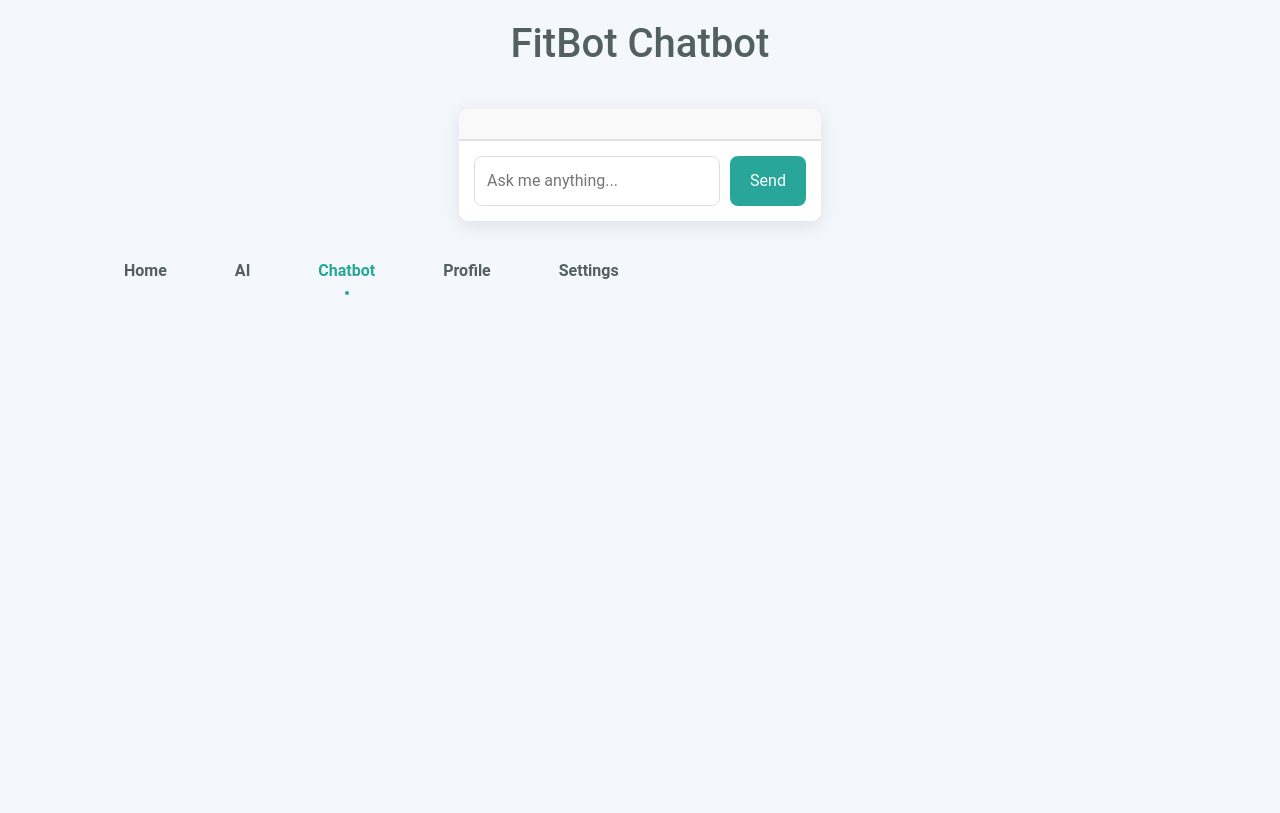
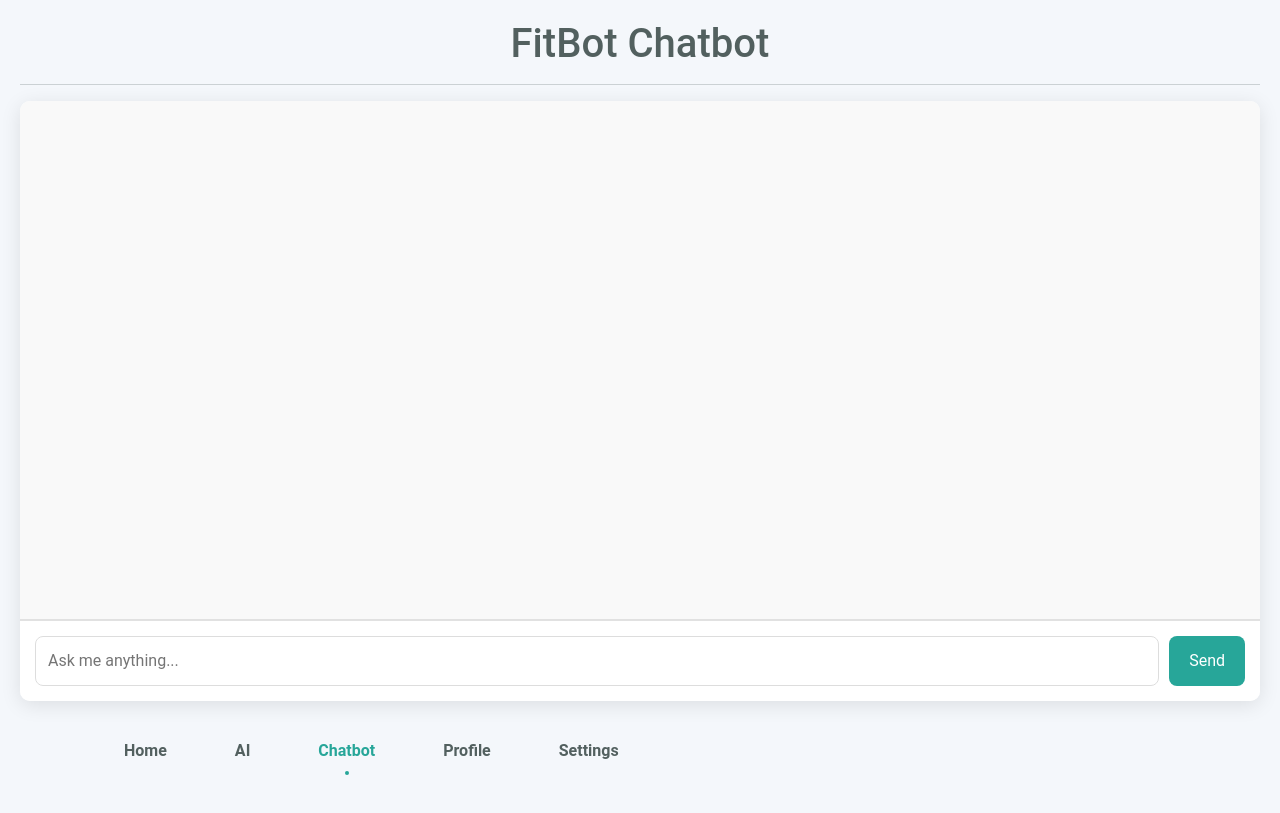
Before and after one commit to ibrahim-parvez/FitBot, a plain HTML site: page chatbot.html in a window 1280 px wide. Drawn offline with nearby package versions, Linux system fonts and the light colour scheme; some icons are missing.

Commit message:
Updated css

```diff
--- a/chatbot.html
+++ b/chatbot.html
@@ -6,7 +6,6 @@
     <meta name="viewport" content="width=device-width, initial-scale=1.0">
     <title>FitBot - Chatbot</title>
     <link rel="stylesheet" href="https://cdn.jsdelivr.net/npm/siimple-icons/siimple-icons.css" />
-    <link rel="stylesheet" href="assets/style.css">
     <link rel="stylesheet" href="assets/css/bootstrap-grid.css">
     <link rel="stylesheet" href="assets/css/bootstrap-grid.min.css">
     <link rel="stylesheet" href="assets/css/bootstrap-grid.rtl.css">
```
